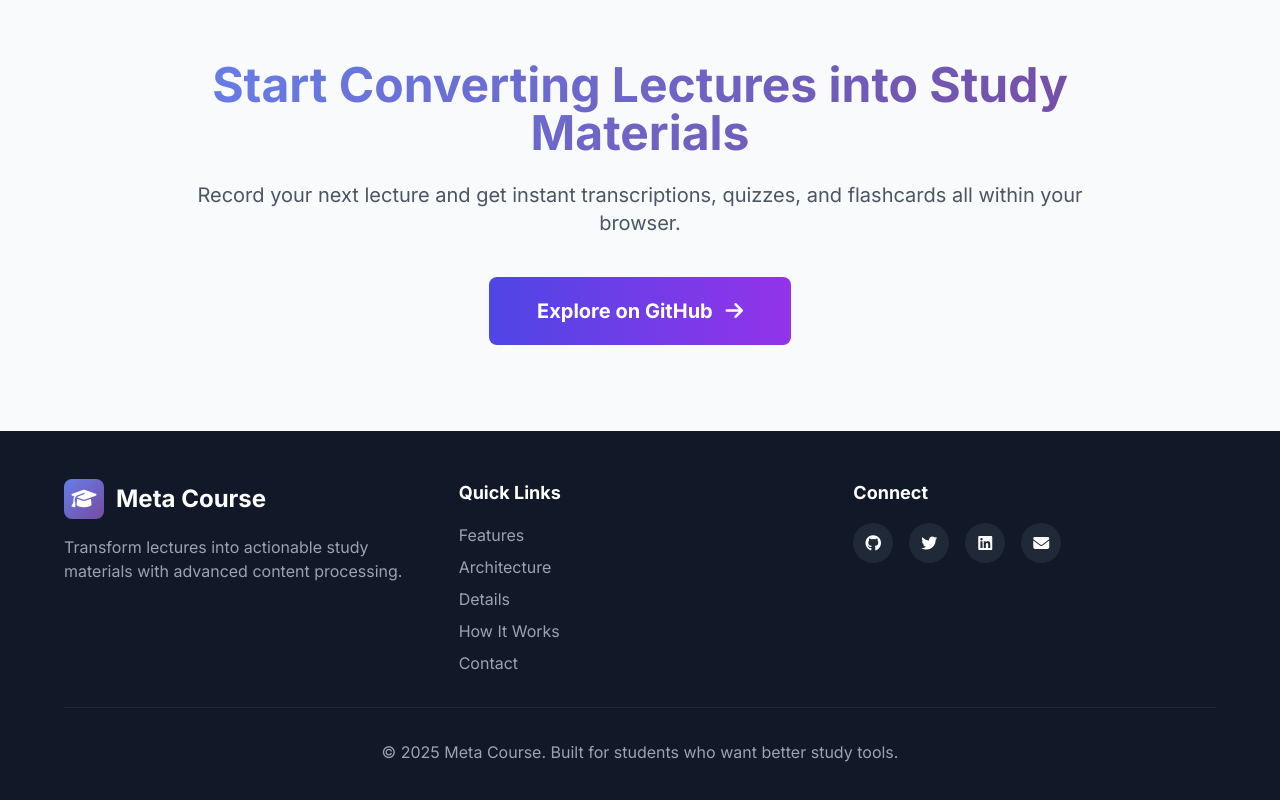
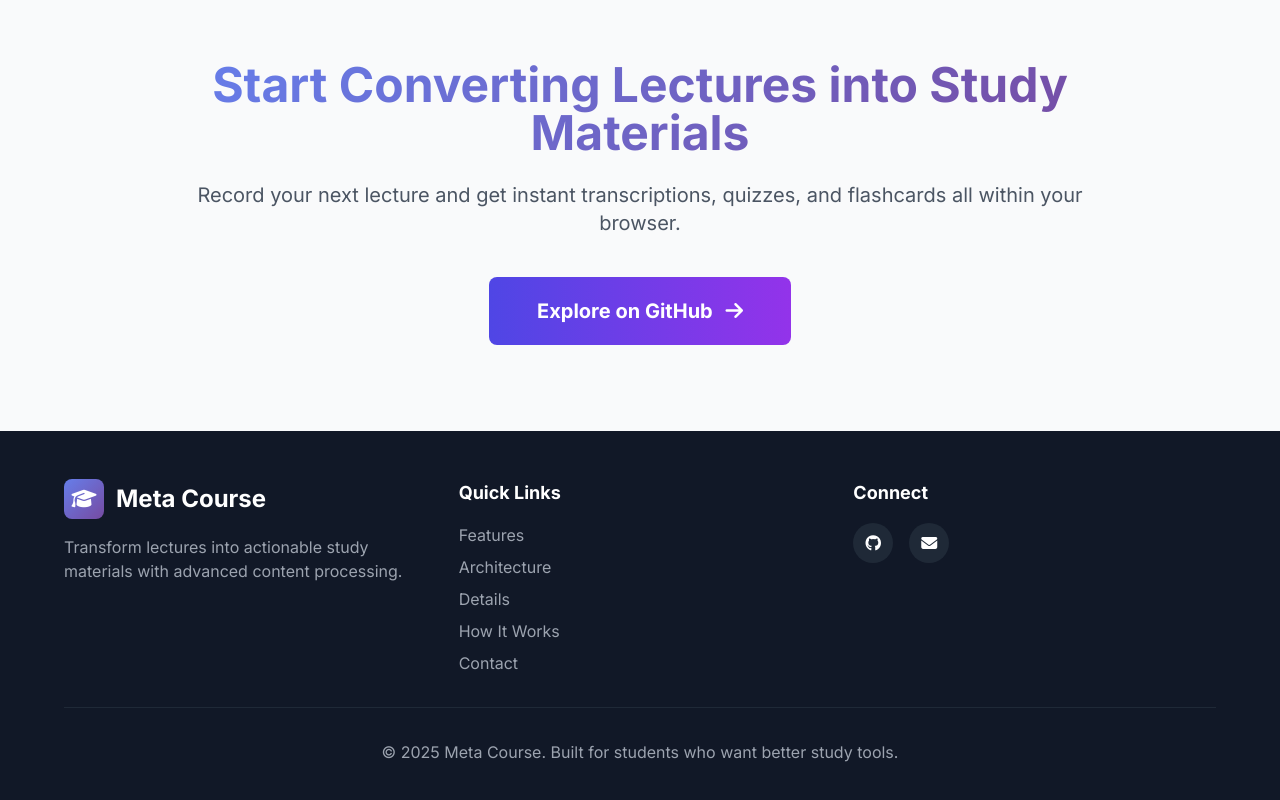
Before and after one commit to Meta-Course/meta-course.github.io, a plain HTML site: page index.html in a window 1280 px wide. Shown: the part 4877-5677 px from the top of the page. Drawn offline with nearby package versions, Linux system fonts and the light colour scheme.

Commit message:
refactor: update social links in the footer

```diff
--- a/index.html
+++ b/index.html
@@ -430,16 +430,10 @@
                 <div>
                     <h4 class="text-lg font-bold mb-4">Connect</h4>
                     <div class="flex space-x-4">
-                        <a href="https://github.com/Meta-Course" class="w-10 h-10 bg-gray-800 rounded-full flex items-center justify-center hover:bg-indigo-600 transition duration-300 zoom-hover">
+                        <a href="https://github.com/Meta-Course" class="w-10 h-10 bg-gray-800 rounded-full flex items-center justify-center hover:bg-indigo-600 transition duration-300 zoom-hover" title="GitHub">
                             <i class="fab fa-github"></i>
                         </a>
-                        <a href="#" class="w-10 h-10 bg-gray-800 rounded-full flex items-center justify-center hover:bg-indigo-600 transition duration-300 zoom-hover">
-                            <i class="fab fa-twitter"></i>
-                        </a>
-                        <a href="#" class="w-10 h-10 bg-gray-800 rounded-full flex items-center justify-center hover:bg-indigo-600 transition duration-300 zoom-hover">
-                            <i class="fab fa-linkedin"></i>
-                        </a>
-                        <a href="#" class="w-10 h-10 bg-gray-800 rounded-full flex items-center justify-center hover:bg-indigo-600 transition duration-300 zoom-hover">
+                        <a href="mailto:imohamm1@uci.edu" class="w-10 h-10 bg-gray-800 rounded-full flex items-center justify-center hover:bg-indigo-600 transition duration-300 zoom-hover" title="Email">
                             <i class="fas fa-envelope"></i>
                         </a>
                     </div>
```
